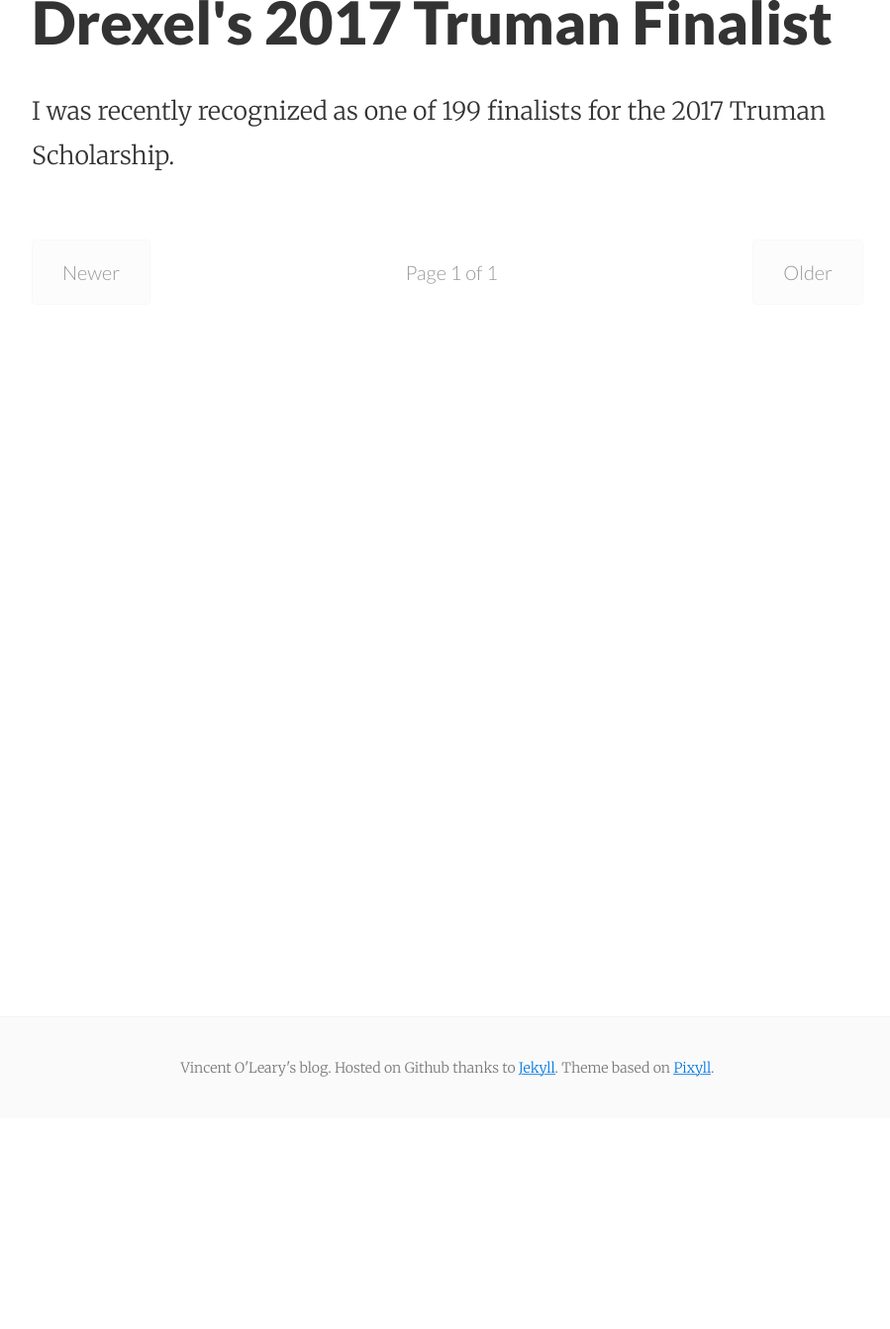
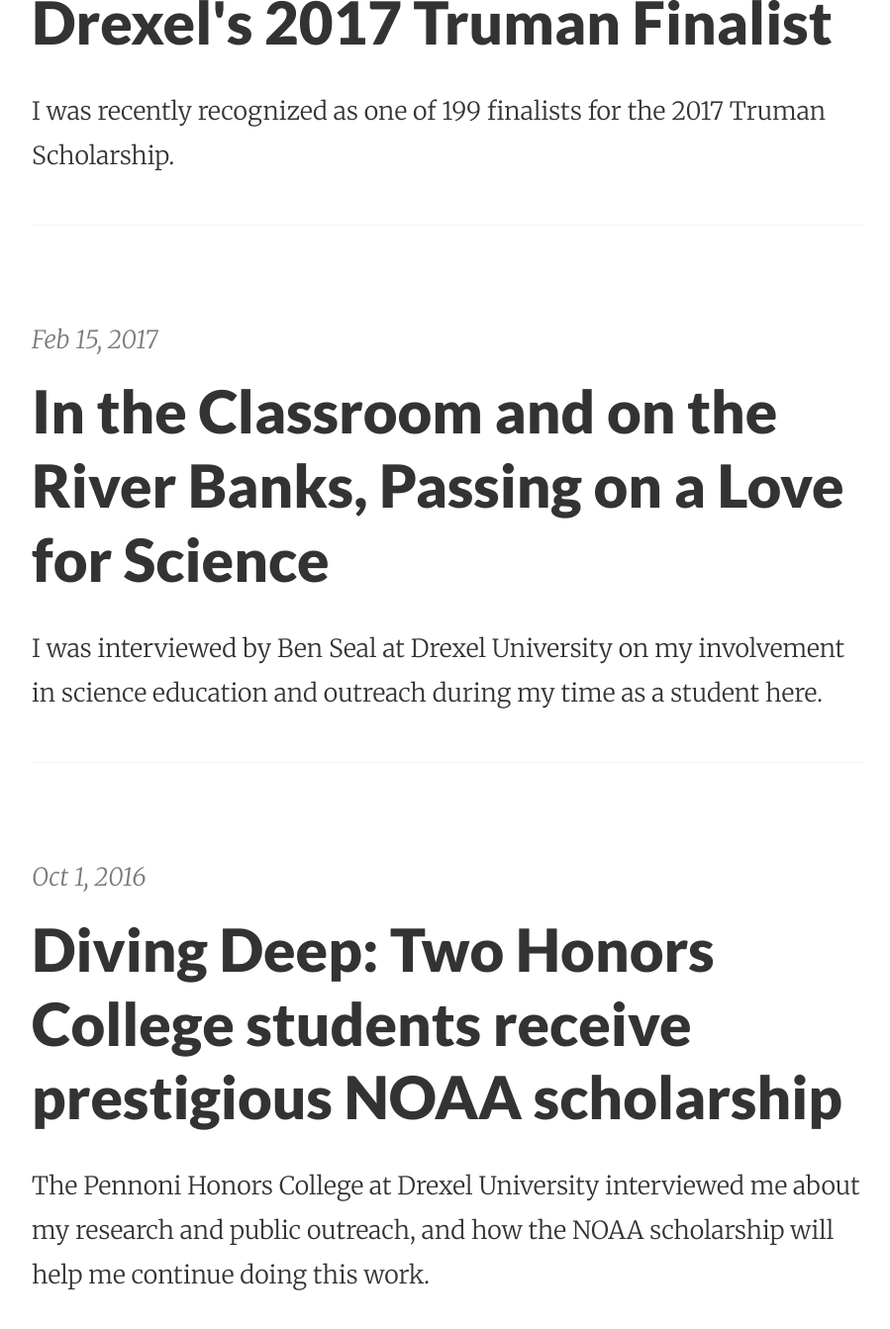
Before and after one commit to MonroeMegalonyx/vjoleary.github.io, a Jekyll site: the page built from index.html, in a window 1280 px wide and 1400 px high, scrolled down 270 px. Shown: the top 1343 px of the window at 99% size, without its empty margins (188-1087 px from the left). Built offline with Jekyll 4.4.1, drawn with Linux system fonts in a browser that asks for light colours; nearby versions of some CDN libraries; some web fonts are replaced; the list of posts is cut into pages by our own code; some of the changed text lies outside the part shown.

Commit message:
Added some blog entries

```diff
--- /dev/null
+++ b/_posts/2016-04-14-students-first-drexel-hollings-scholar.md
@@ -0,0 +1,11 @@
+---
+layout: post
+title: "BEES Students Named Drexel's First Hollings Scholars"
+categories: news
+---
+
+I was one of the first students at Drexel to receive the NOAA Hollings Scholarship to support my research and education in environmental science.
+
+>The NOAA Hollings Scholarship is awarded annually to students seeking careers in oceanic and atmospheric science, research, technology and education, in honor of long-time South Carolina Senator Ernest F. Hollings. Hollings served in Congress for 36 years, where he was instrumental in the creation of NOAA and was an advocate in creating legislation designed to protect the world’s oceans.
+
+Read more from the Drexel Fellowships Office [announcement.](http://drexel.edu/now/archive/2017/February/Vincent-O-Leary-Science/)
--- /dev/null
+++ b/_posts/2016-10-01-diving-deep-honors-college.md
@@ -0,0 +1,9 @@
+---
+layout: post
+title: "Diving Deep: Two Honors College students receive prestigious NOAA scholarship"
+categories: news
+---
+
+The Pennoni Honors College at Drexel University interviewed me about my research and public outreach, and how the NOAA scholarship will help me continue doing this work.
+
+Read more from the Pennoni Honors College [interview.](http://drexel.edu/~/media/Images/fellowships/student%20voices/NickVincent_PHCmag.ashx?la=en)
--- /dev/null
+++ b/_posts/2017-02-15-passing-on-love-science.md
@@ -0,0 +1,11 @@
+---
+layout: post
+title: "In the Classroom and on the River Banks, Passing on a Love for Science"
+categories: news
+---
+
+I was interviewed by Ben Seal at Drexel University on my involvement in science education and outreach during my time as a student here.
+
+>The same can be said of science — without someone pointing a young student in the right direction, they might never know where to look to find their passion. In the classroom and the community, O’Leary is helping to show the way.
+
+Read more from the Drexel Now [interview.](http://drexel.edu/now/archive/2017/February/Vincent-O-Leary-Science/)
```
Also changed, not shown: _posts/2017-03-02-congrats-drexel-truman-finalist.md (+1 -1 lines).
